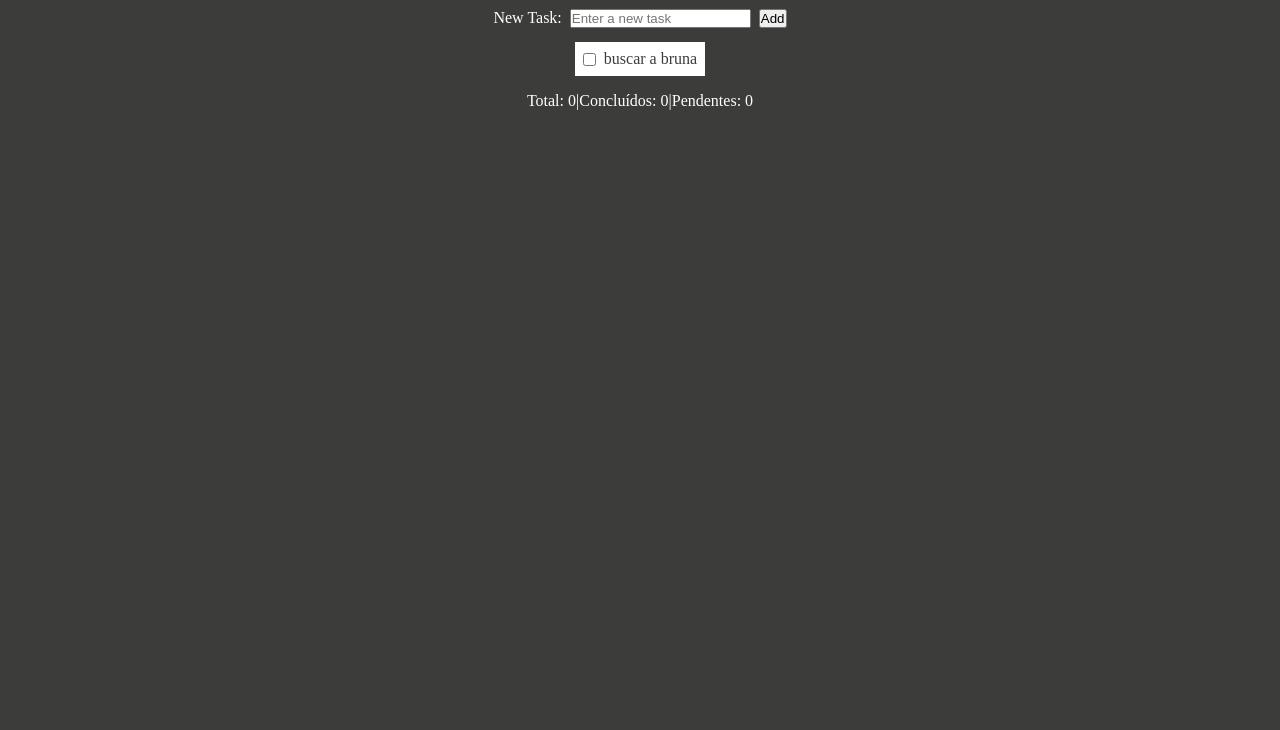
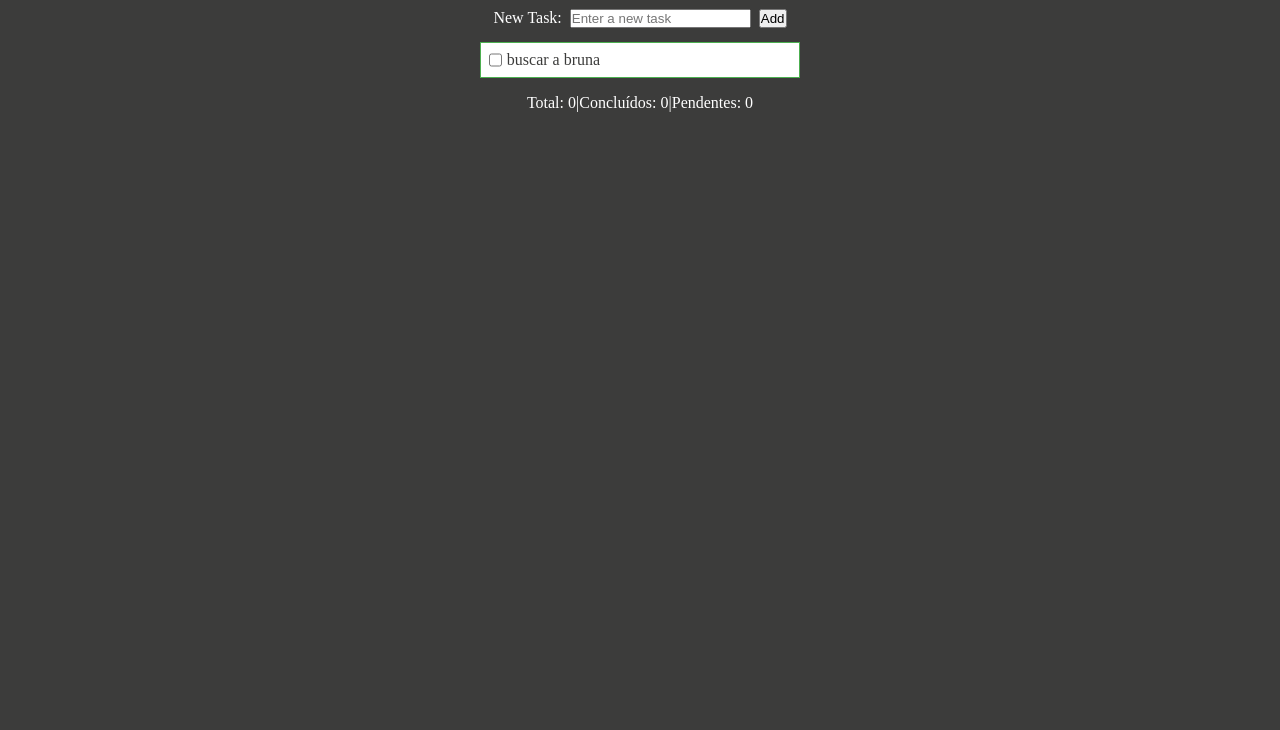
Before and after one commit to devjootax/my-to-do-list, a plain HTML site: page index.html in a window 1280 px wide. Shown: the part 70-800 px from the top of the page. Drawn offline with Linux system fonts and the light colour scheme.

Commit message:
alterando o estilo da li

```diff
--- a/index.css
+++ b/index.css
@@ -16,14 +16,14 @@ header {
 }
 
 li {
+    width: 20rem;
     display: flex;
-    align-items: center;
-    justify-content: center;
-    list-style: none;
-    gap: .5rem;
     padding: .5rem;
     margin-top: 1rem;
+    gap: .3rem;
+    list-style: none;
     color: #3c3c3b;
+    border: 1px solid #4CAF50;
     background-color: #fff;
 }
 
@@ -46,6 +46,7 @@ li {
 
 #tasks {
     display: flex;
+    flex-direction: column;
     align-items: center;
     justify-content: center;
 }
```
